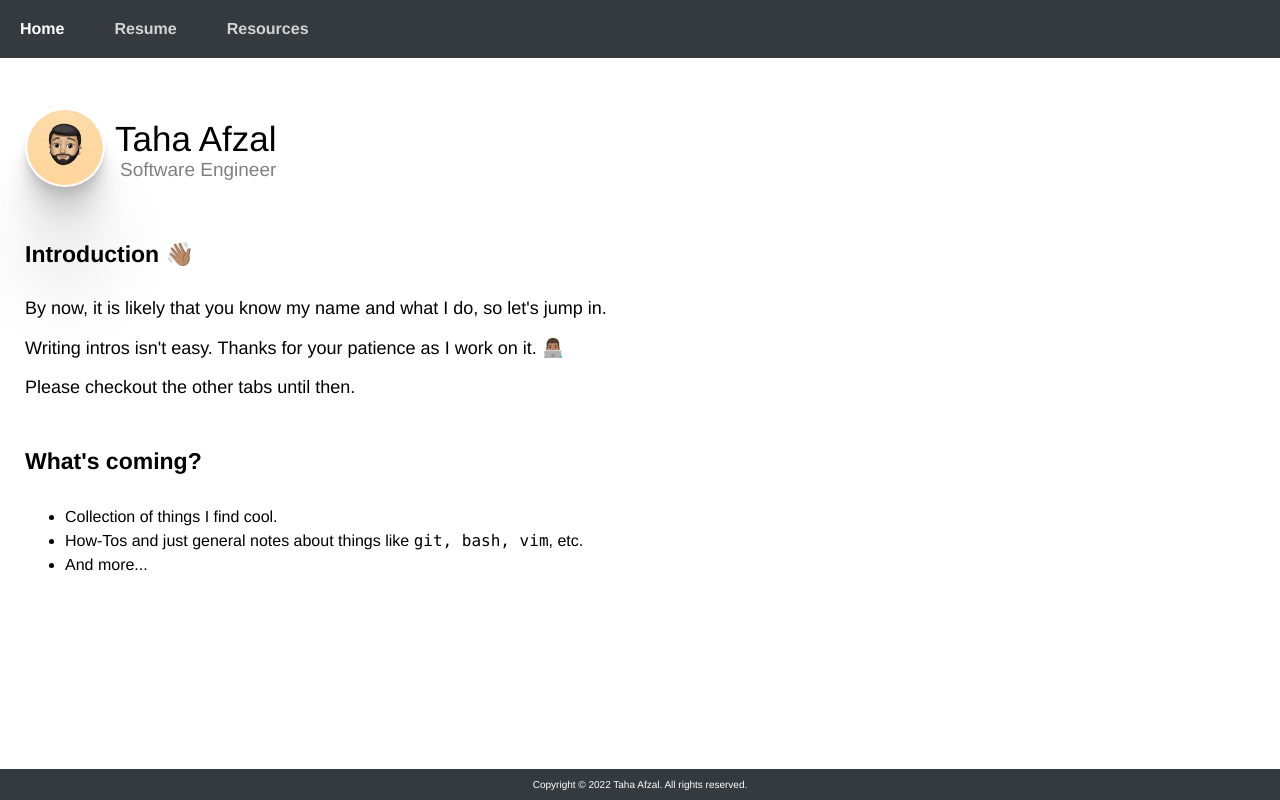
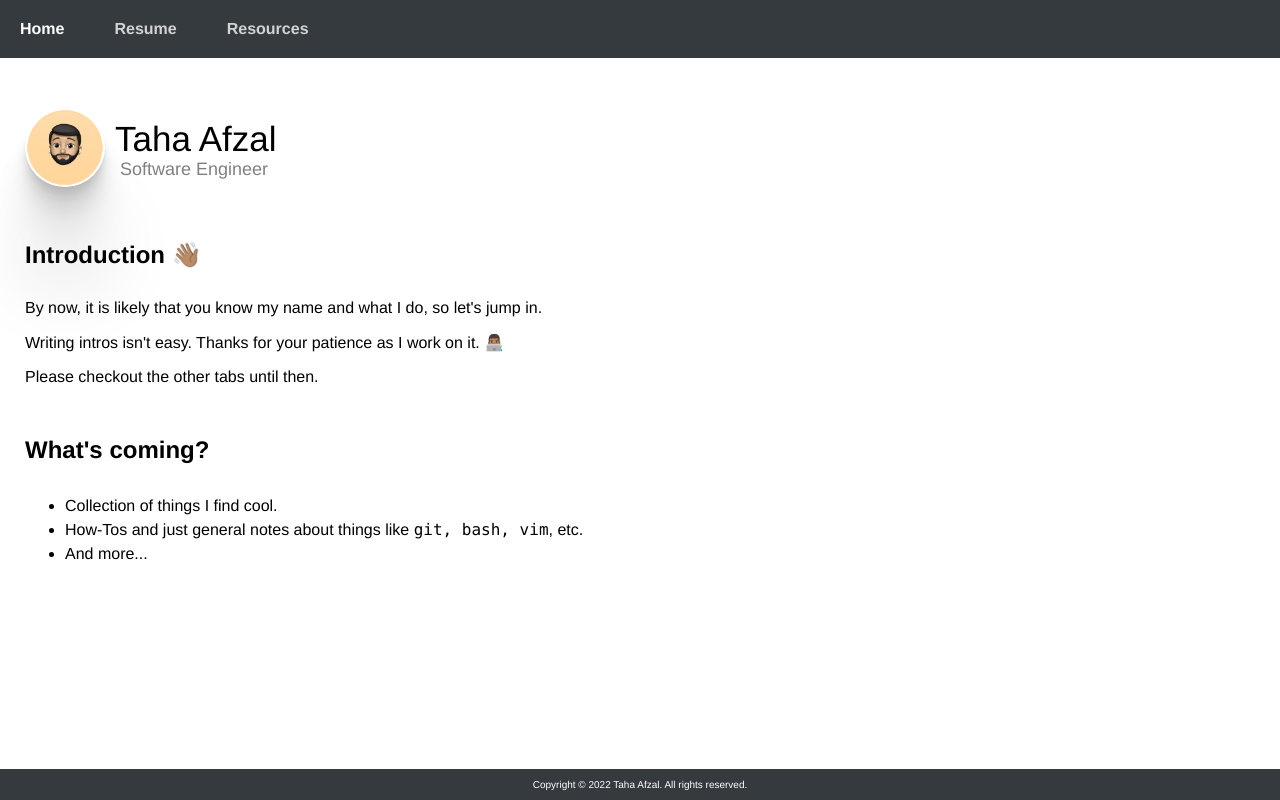
Before and after one commit to tahaafzal5/personal-website-2.0, a React (Create React App) app: page /release-notes in a window 1280 px wide. Built offline with nearby package versions, Linux system fonts and the light colour scheme.

Commit message:
Make Font Sizes Consistent

```diff
--- a/src/Components/LeftSide/LeftSide.css
+++ b/src/Components/LeftSide/LeftSide.css
@@ -41,7 +41,7 @@
 
 .date,
 .gpa {
-    font-size: 15px;
+    font-size: 16px;
     color: gray;
     margin: 5px 0px 0px 0px;
 }
--- a/src/Components/ProfileOverview/ProfileOverview.css
+++ b/src/Components/ProfileOverview/ProfileOverview.css
@@ -25,7 +25,7 @@
 }
 
 .title {
-    font-size: 19px;
+    font-size: 18px;
     margin: 0px 0px 0px 5px;
     color: gray
 }
--- a/src/Pages/Home/Home.css
+++ b/src/Pages/Home/Home.css
@@ -5,5 +5,5 @@
 
 .content {
     margin: 10px 0px 0px 0px;
-    font-size: 18px;
+    font-size: 16px;
 }
--- a/src/index.css
+++ b/src/index.css
@@ -21,13 +21,13 @@ blockquote {
 }
 
 blockquote-footer {
-  font-size: 80%;
+  font-size: 14px;
   color: #777;
 }
 
 .heading {
   margin: 50px 0px 30px 0px;
-  font-size: 23px;
+  font-size: 24px;
   font-weight: 900;
 }
 
```
